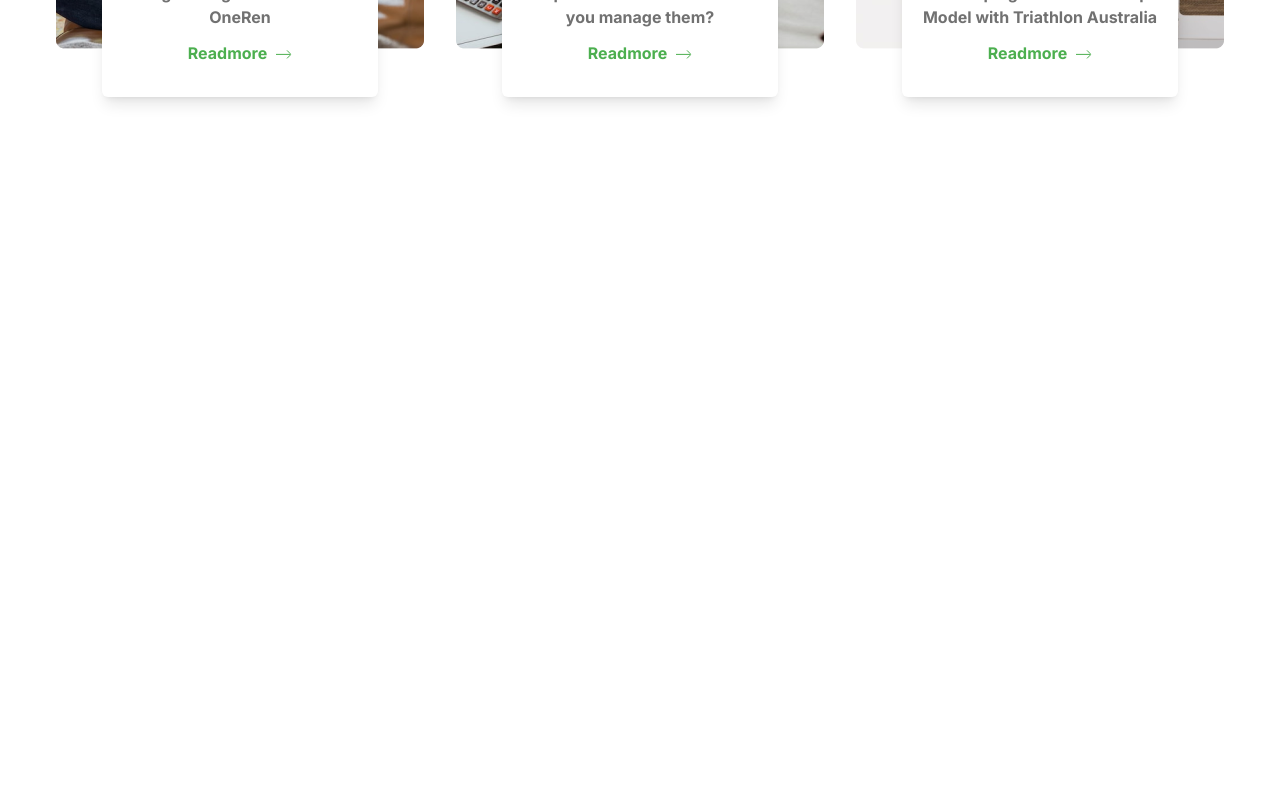
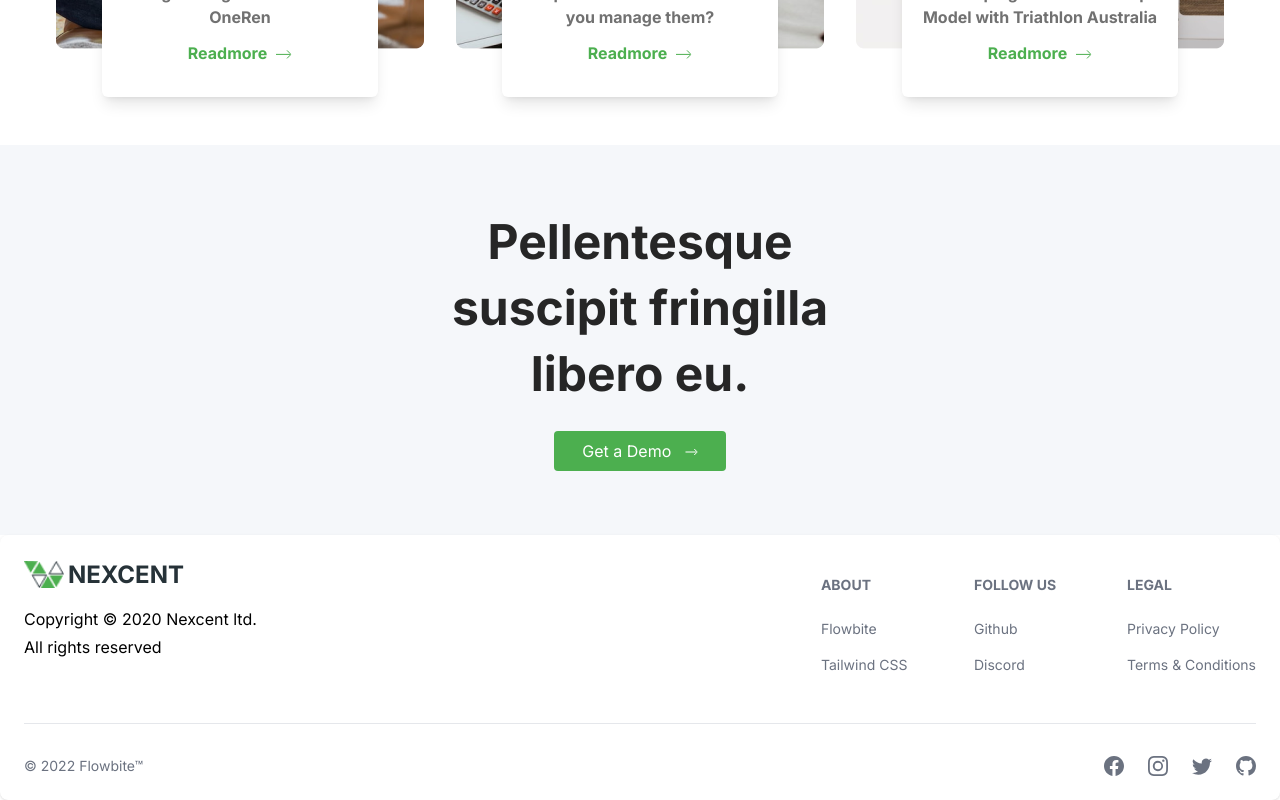
Before and after one commit to adebabs-tec/reactagency, a React (Vite) app: page / in a window 1280 px wide. Shown: the part 3924-4724 px from the top of the page. Before the commit the page ends 4069 px from the top, so only its background shows below. Built offline with nearby package versions, Linux system fonts and the light colour scheme.

Commit message:
new commit

```diff
--- a/src/App.jsx
+++ b/src/App.jsx
@@ -6,6 +6,8 @@ import Services from './components/Services'
 import About from './components/About'
 import Products from './components/Products'
 import Blog from './components/Blog'
+import Newsletter from './components/Newsletter'
+import MyFooter from './components/MyFooter'
 
 function App() {
   return (
@@ -16,6 +18,8 @@ function App() {
       <About />
       <Products />
       <Blog />
+      <Newsletter />
+      <MyFooter />
     </div>
   )
 }
--- a/src/components/About.jsx
+++ b/src/components/About.jsx
@@ -2,7 +2,7 @@ import AboutImg from '../assets/aboutImg.png'
 
 const About = () => {
   return (
-    <div>
+    <div id="About">
       {/* about text  */}
       <div className="px-4 lg:px-14 max-w-screen-2xl mx-auto my-8">
         <div className="md:w-11/12 mx-auto flex flex-col md:flex-row justify-between items-center gap-12">
--- a/src/components/Blog.jsx
+++ b/src/components/Blog.jsx
@@ -18,7 +18,7 @@ const Blog = () => {
     },
   ]
   return (
-    <div className="px-4 lg:px-14 max-w-screen-2xl mx-auto my-12">
+    <div className="px-4 lg:px-14 max-w-screen-2xl mx-auto my-12" id="FAQ">
       <div className="text-center md:w-1/2 mx-auto">
         <h2 className="text-4xl text-neutralDGrey font-semibold mb-4">
           Caring is the new marketing
@@ -33,7 +33,11 @@ const Blog = () => {
       <div className="grid lg:grid-cols-3 sm:grid-cols-2 grid-cols-1 gap-8 items-center justify-between">
         {blogs.map((blog) => (
           <div key={blog.id} className="relative mx-auto cursor-pointer mb-12">
-            <img src={blog.img} alt="" className="hover:scale-95 duratio" />
+            <img
+              src={blog.img}
+              alt=""
+              className="hover:scale-95 duration-300 transition-all"
+            />
             <div className="text-center px-4 py-8 bg-white shadow-lg rounded-md md:w-3/4 mx-auto absolute left-0 right-0 -bottom-12">
               <h2 className="mb-3 text-neutralGrey font-semibold">
                 {blog.title}
--- a/src/components/Home.jsx
+++ b/src/components/Home.jsx
@@ -3,7 +3,7 @@ import banner1 from '../assets/Illustration.png'
 
 const Home = () => {
   return (
-    <div className="bg-neutralSilver">
+    <div className="bg-neutralSilver" id="Home">
       <div className="px-4 lg:px-14 max-w-screen-2xl mx-auto min-h-screen h-screen">
         <Carousel>
           <div className="my-28 md:my-8 py-12 flex flex-col md:flex-row-reverse justify-between items-center gap-12">
--- /dev/null
+++ b/src/components/MyFooter.jsx
@@ -0,0 +1,66 @@
+import { Footer } from 'flowbite-react'
+import { BsFacebook, BsGithub, BsInstagram, BsTwitter } from 'react-icons/bs'
+import logo from '../assets/Icon.png'
+
+const MyFooter = () => {
+  return (
+    <Footer container>
+      <div className="w-full">
+        <div className="grid w-full justify-between sm:flex sm:justify-between md:flex md:grid-cols-1">
+          <div className="space-y-4 mb-8">
+            <a
+              href=""
+              className="text-2xl font-semibold flex items-center space-x-1"
+            >
+              <img
+                src={logo}
+                alt="logo"
+                className="w-10 imline-block items-center"
+              />
+              <span className="text-[#263238]">NEXCENT</span>
+            </a>
+            <div>
+              <p className="mb-1">Copyright © 2020 Nexcent ltd.</p>
+              <p>All rights reserved</p>
+            </div>
+          </div>
+          <div className="grid grid-cols-2 gap-8 sm:mt-4 sm:grid-cols-3 sm:gap-6">
+            <div>
+              <Footer.Title title="about" />
+              <Footer.LinkGroup col>
+                <Footer.Link href="#">Flowbite</Footer.Link>
+                <Footer.Link href="#">Tailwind CSS</Footer.Link>
+              </Footer.LinkGroup>
+            </div>
+            <div>
+              <Footer.Title title="Follow us" />
+              <Footer.LinkGroup col>
+                <Footer.Link href="#">Github</Footer.Link>
+                <Footer.Link href="#">Discord</Footer.Link>
+              </Footer.LinkGroup>
+            </div>
+            <div>
+              <Footer.Title title="Legal" />
+              <Footer.LinkGroup col>
+                <Footer.Link href="#">Privacy Policy</Footer.Link>
+                <Footer.Link href="#">Terms &amp; Conditions</Footer.Link>
+              </Footer.LinkGroup>
+            </div>
+          </div>
+        </div>
+        <Footer.Divider />
+        <div className="w-full sm:flex sm:items-center sm:justify-between">
+          <Footer.Copyright href="#" by="Flowbite™" year={2022} />
+          <div className="mt-4 flex space-x-6 sm:mt-0 sm:justify-center">
+            <Footer.Icon href="#" icon={BsFacebook} />
+            <Footer.Icon href="#" icon={BsInstagram} />
+            <Footer.Icon href="#" icon={BsTwitter} />
+            <Footer.Icon href="#" icon={BsGithub} />
+          </div>
+        </div>
+      </div>
+    </Footer>
+  )
+}
+
+export default MyFooter
--- a/src/components/Navbar.jsx
+++ b/src/components/Navbar.jsx
@@ -65,7 +65,7 @@ const Navbar = () => {
                 smooth={true}
                 offset={-100}
                 key={item.path}
-                className="block text-base text-gray900 hover:text-brandPrimary first::font-medium"
+                className="block cursor-pointer text-base text-gray900 hover:text-brandPrimary first::font-medium"
               >
                 {item.link}
               </Link>
--- /dev/null
+++ b/src/components/Newsletter.jsx
@@ -0,0 +1,33 @@
+const Newsletter = () => {
+  return (
+    <div className="px-4 lg:px-14 max-w-screen-2xl mx-auto bg-neutralSilver py-16">
+      <div className="flex items-center justify-center mx-auto lg:w-2/5">
+        <div className="text-center">
+          <h2 className="lg:text-5xl text-3xl text-neutral-800 font-semibold mb-6 lg:leading-snug">
+            Pellentesque suscipit fringilla libero eu.
+          </h2>
+          <div className="flex items-center justify-center gap-8">
+            <button className="py-2 px-7 text-white rounded bg-brandPrimary hover:bg-neutralDGrey transition-all duration-300 hover:-translate-y-4">
+              Get a Demo{' '}
+              <svg
+                xmlns="http://www.w3.org/2000/svg"
+                width="14"
+                height="8"
+                viewBox="0 0 14 8"
+                fill="none"
+                className="inline-block ml-2"
+              >
+                <path
+                  d="M10.2503 7.00012L12.7201 4.53039C13.013 4.23749 13.013 3.7626 12.7201 3.4697L10.2503 0.999966M12.5004 4.00004L1.50012 4.00004"
+                  stroke="white"
+                />
+              </svg>
+            </button>
+          </div>
+        </div>
+      </div>
+    </div>
+  )
+}
+
+export default Newsletter
--- a/src/components/Products.jsx
+++ b/src/components/Products.jsx
@@ -3,7 +3,7 @@ import Maecenas from '../assets/maecenas.png'
 
 const Products = () => {
   return (
-    <>
+    <div id="Product">
       <div className="px-4 lg:px-14 max-w-screen-2xl mx-auto my-8">
         <div className="md:w-11/12 mx-auto flex flex-col md:flex-row justify-between items-center gap-12">
           <div>
@@ -30,7 +30,10 @@ const Products = () => {
           </div>
         </div>
       </div>
-      <div className="px-4 lg:px-14 max-w-screen-2xl mx-auto bg-neutralSilver py-16">
+      <div
+        className="px-4 lg:px-14 max-w-screen-2xl mx-auto bg-neutralSilver py-16"
+        id="Testimonial"
+      >
         <div className="flex flex-col md:flex-row justify-between items-center gap-8">
           <div className="md:w-1/3">
             <img src={Maecenas} alt="" />
@@ -116,7 +119,7 @@ const Products = () => {
           </div>
         </div>
       </div>
-    </>
+    </div>
   )
 }
 
--- a/src/components/Services.jsx
+++ b/src/components/Services.jsx
@@ -23,7 +23,7 @@ const Services = () => {
     },
   ]
   return (
-    <div className="md:px-14 px-4 py-16 max-w-screen-2xl mx-auto">
+    <div className="md:px-14 px-4 py-16 max-w-screen-2xl mx-auto" id="Service">
       <div className="text-center my-8">
         <h2 className="text-4xl font-semibold text-neutralDGrey mb-2">
           Our Clients
```
